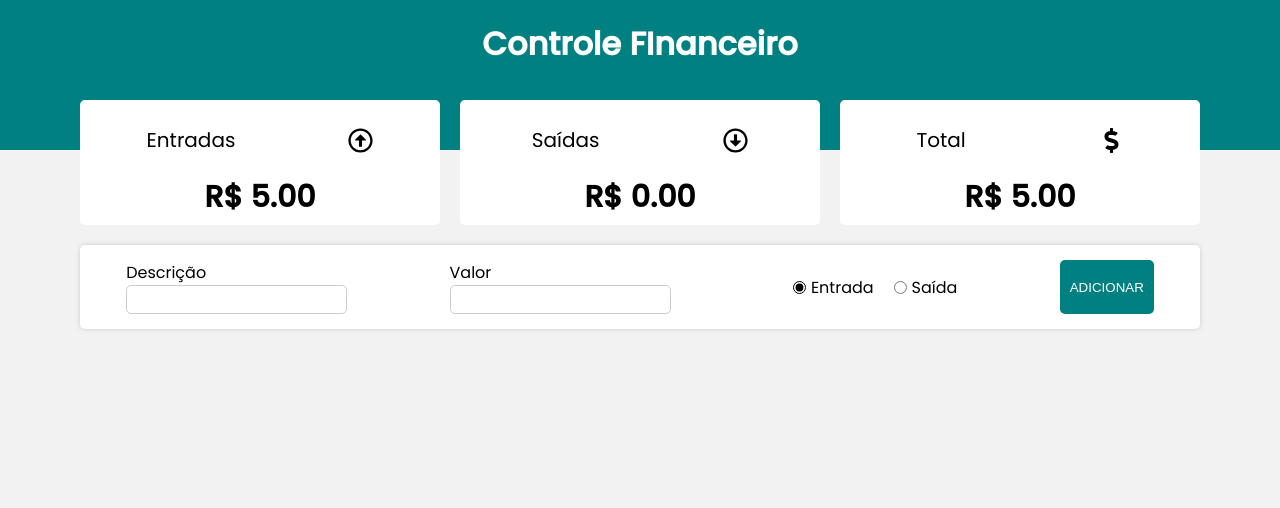
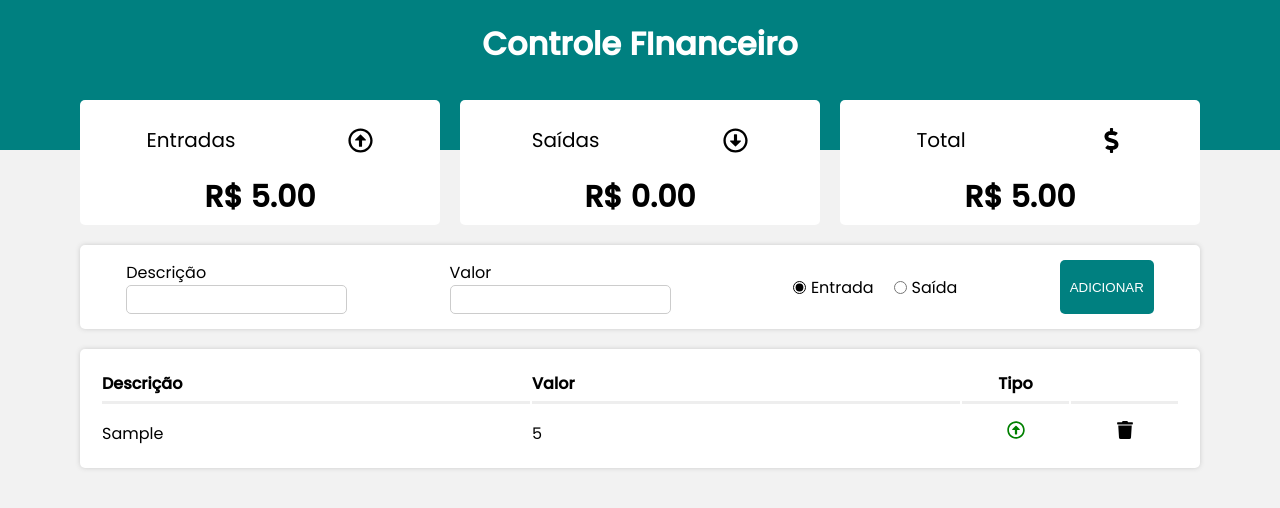
Before and after one commit to TrisKeliOn1/Controle-Financeiro, a React (Create React App) app: page / in a window 1280 px wide. Both pictures are taken after typing "Sample", "5" into the empty fields and a click on the button "ADICIONAR". Shown: the top 508 px of the page. Built offline with nearby package versions, Linux system fonts and the light colour scheme.

Commit message:
Finished

```diff
--- a/src/App.js
+++ b/src/App.js
@@ -44,7 +44,7 @@ const App = () => {
         <>
             <Header />
             <Resume income={income} expense={expense} total={total}/>
-            <Form handleAdd={handleAdd}/>
+            <Form handleAdd={handleAdd} transactionsList={transactionsList} setTransactionsList={setTransactionsList}/>
             <GlobalStyle />
         </>
     );
--- a/src/components/Form/index.js
+++ b/src/components/Form/index.js
@@ -1,4 +1,5 @@
 import React, { useState } from "react";
+import Grid from "../Grid";
 import * as C from "./styles";
 
 const Form = ({ handleAdd, transactionsList, setTransactionsList }) => {
@@ -64,6 +65,7 @@ const Form = ({ handleAdd, transactionsList, setTransactionsList }) => {
             </C.RadioGroup>
             <C.Button onClick={handleSave}>ADICIONAR</C.Button>
         </C.Container>
+        <Grid itens={transactionsList} setItens={setTransactionsList} />
     </>
     );
 };
--- a/src/components/Grid/index.js
+++ b/src/components/Grid/index.js
@@ -1,27 +1,33 @@
-import React from 'react';
+import React from "react";
 import GridItem from "../GridItem";
 import * as C from "./styles";
 
 const Grid = ({ itens, setItens }) => {
+  const onDelete = (ID) => {
+    const newArray = itens.filter((transaction) => transaction.id !== ID);
+    setItens(newArray);
+    localStorage.setItem("transactions", JSON.stringify(newArray));
+  };
 
   return (
     <C.Table>
       <C.Thead>
         <C.Tr>
-          <C.th width={40}>Descrição</C.th>
-          <C.th width={40}>Valor</C.th>
-          <C.th width={10} alignCenter>Tipo</C.th>
-          <C.th width={10}></C.th>
-
+          <C.Th width={40}>Descrição</C.Th>
+          <C.Th width={40}>Valor</C.Th>
+          <C.Th width={10} alignCenter>
+            Tipo
+          </C.Th>
+          <C.Th width={10}></C.Th>
         </C.Tr>
       </C.Thead>
       <C.Tbody>
         {itens?.map((item, index) => (
-          <GridItem hey={index} item={item} />
+          <GridItem key={index} item={item} onDelete={onDelete} />
         ))}
       </C.Tbody>
     </C.Table>
   );
 };
 
-export default Grid
+export default Grid;
--- a/src/components/GridItem/index.js
+++ b/src/components/GridItem/index.js
@@ -0,0 +1,28 @@
+import React from "react";
+import * as C from "./styles";
+import {
+  FaRegArrowAltCircleUp,
+  FaRegArrowAltCircleDown,
+  FaTrash,
+} from "react-icons/fa";
+
+const GridItem = ({ item, onDelete }) => {
+  return (
+    <C.Tr>
+      <C.Td>{item.desc}</C.Td>
+      <C.Td>{item.amount}</C.Td>
+      <C.Td alignCenter>
+        {item.expense ? (
+          <FaRegArrowAltCircleDown color="red" />
+        ) : (
+          <FaRegArrowAltCircleUp color="green" />
+        )}
+      </C.Td>
+      <C.Td alignCenter>
+        <FaTrash onClick={() => onDelete(item.id)} />
+      </C.Td>
+    </C.Tr>
+  );
+};
+
+export default GridItem;
```
